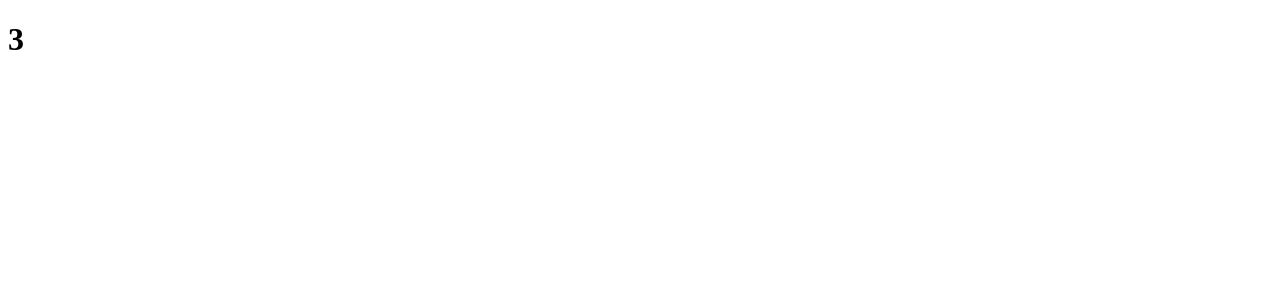
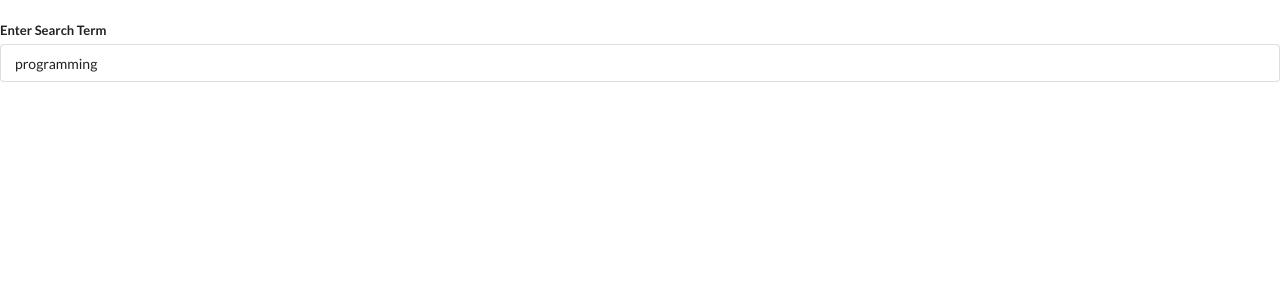
Before and after one commit to phongctnguyen/React-Hooks, a React (Create React App) app in the folder widgets/: page / in a window 1280 px wide. Shown: the top 300 px of the page. Built offline with nearby package versions, Linux system fonts and the light colour scheme; no server answers.

Commit message:
Add Search component

```diff
--- a/widgets/package.json
+++ b/widgets/package.json
@@ -6,6 +6,7 @@
     "@testing-library/jest-dom": "^4.2.4",
     "@testing-library/react": "^9.3.2",
     "@testing-library/user-event": "^7.1.2",
+    "axios": "^0.19.2",
     "react": "^16.13.1",
     "react-dom": "^16.13.1",
     "react-scripts": "3.4.1"
--- a/widgets/public/index.html
+++ b/widgets/public/index.html
@@ -1,15 +1,14 @@
 <!DOCTYPE html>
 <html lang="en">
+
 <head>
   <meta charset="utf-8" />
   <link rel="icon" href="%PUBLIC_URL%/favicon.ico" />
   <meta name="viewport" content="width=device-width, initial-scale=1" />
   <meta name="theme-color" content="#000000" />
-    <meta
-      name="description"
-      content="Web site created using create-react-app"
-    />
+  <meta name="description" content="Web site created using create-react-app" />
   <link rel="apple-touch-icon" href="%PUBLIC_URL%/logo192.png" />
+  <link rel="stylesheet" href="https://cdnjs.cloudflare.com/ajax/libs/semantic-ui/2.4.1/semantic.min.css" />
   <!--
       manifest.json provides metadata used when your web app is installed on a
       user's mobile device or desktop. See https://developers.google.com/web/fundamentals/web-app-manifest/
@@ -26,6 +25,7 @@
     -->
   <title>React App</title>
 </head>
+
 <body>
   <noscript>You need to enable JavaScript to run this app.</noscript>
   <div id="root"></div>
@@ -40,4 +40,5 @@
       To create a production bundle, use `npm run build` or `yarn build`.
     -->
 </body>
+
 </html>
--- a/widgets/src/App.js
+++ b/widgets/src/App.js
@@ -1,6 +1,7 @@
 import React from 'react';
 
 import Accordion from './component/Accordion';
+import Search from './component/Search';
 
 const items = [
 	{
@@ -18,5 +19,10 @@ const items = [
 ]
 
 export default () => {
-  return <Accordion items={items} />
+	return (
+		<div>
+			<br />
+			<Search />
+		</div>
+	)
 };
--- a/widgets/src/component/Accordion.js
+++ b/widgets/src/component/Accordion.js
@@ -1,5 +1,33 @@
-import React from 'react';
+import React, { useState } from 'react';
 
-export default ({items}) => {
-  return <h1>{items.length}</h1>
+export default ({ items }) => {
+  const [activeIndex, setActiveIndex] = useState(null);
+
+  const onTitleClick = index => {
+    setActiveIndex(index);
+  }
+
+  const renderdItems = items.map((item, index) => {
+    const active = index === activeIndex ? 'active' : '';
+
+    return (
+      <React.Fragment key={item.title}>
+        <div
+          className={`title ${active}`}
+          onClick={() => onTitleClick(index)}>
+          <i className="dropdown icon"></i>
+          {item.title}
+        </div>
+        <div className={`content ${active}`}>
+          <p>{item.content}</p>
+        </div>
+      </React.Fragment>
+    )
+  })
+
+  return (
+    <div className="ui styled accordion">
+      {renderdItems}
+    </div>
+  )
 };
--- /dev/null
+++ b/widgets/src/component/Search.js
@@ -0,0 +1,40 @@
+import React, { useState, useEffect } from 'react';
+import axios from 'axios';
+
+export default () => {
+  const [term, setTerm] = useState('programming');
+  const [results, setResults] = useState([]);
+
+  useEffect(() => {
+    const search = async () => {
+      const { data } = await axios.get('https://en.wikipedia.org/w/api.php', {
+        params: {
+          action: 'query',
+          list: 'search',
+          origin: '*',
+          format: 'json',
+          srsearch: term,
+        }
+      });
+
+      setResults(data.query.search);
+    };
+
+    search();
+  }, [term]);
+
+
+  return (
+    <div>
+      <div className="ui form">
+        <div className="field">
+          <label>Enter Search Term</label>
+          <input
+            className="input"
+            value={term}
+            onChange={e => setTerm(e.target.value)} />
+        </div>
+      </div>
+    </div>
+  )
+};
```
Also changed, not shown: 1 other file (tests, documents, lock files or other folders). Lines whose indentation alone changed are shown as unchanged.
